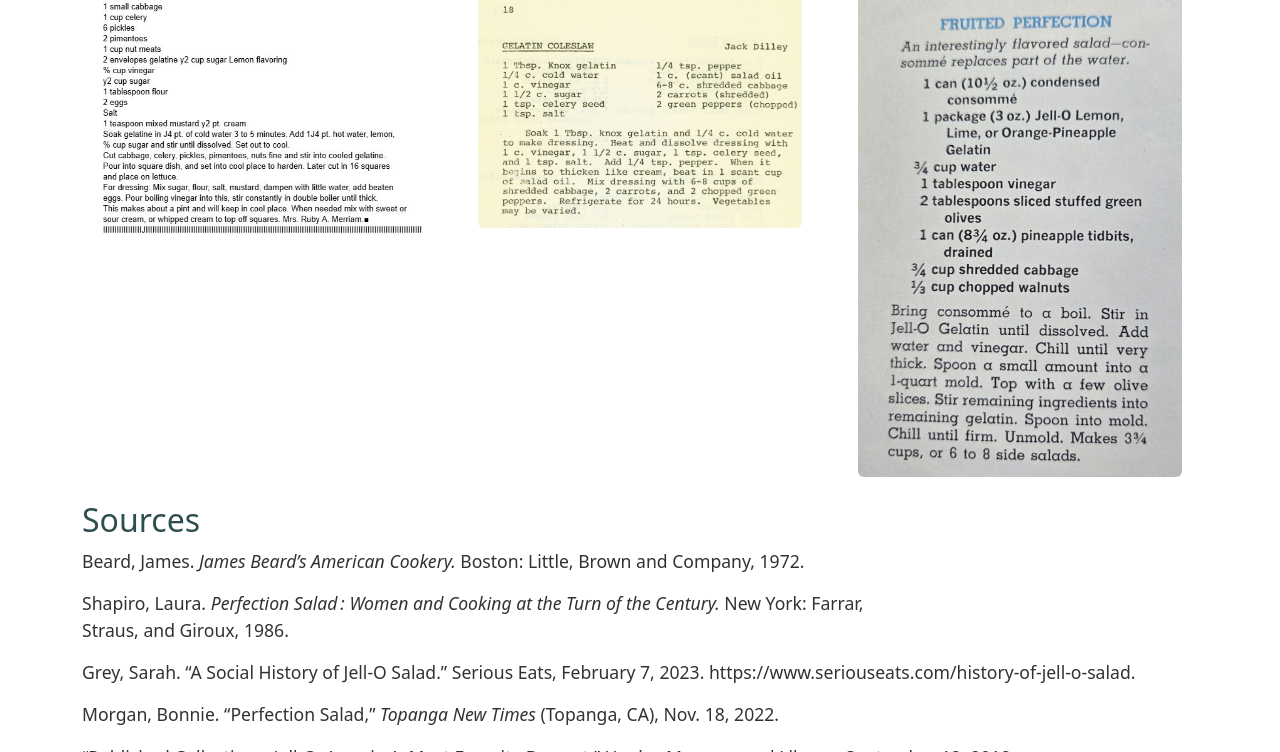
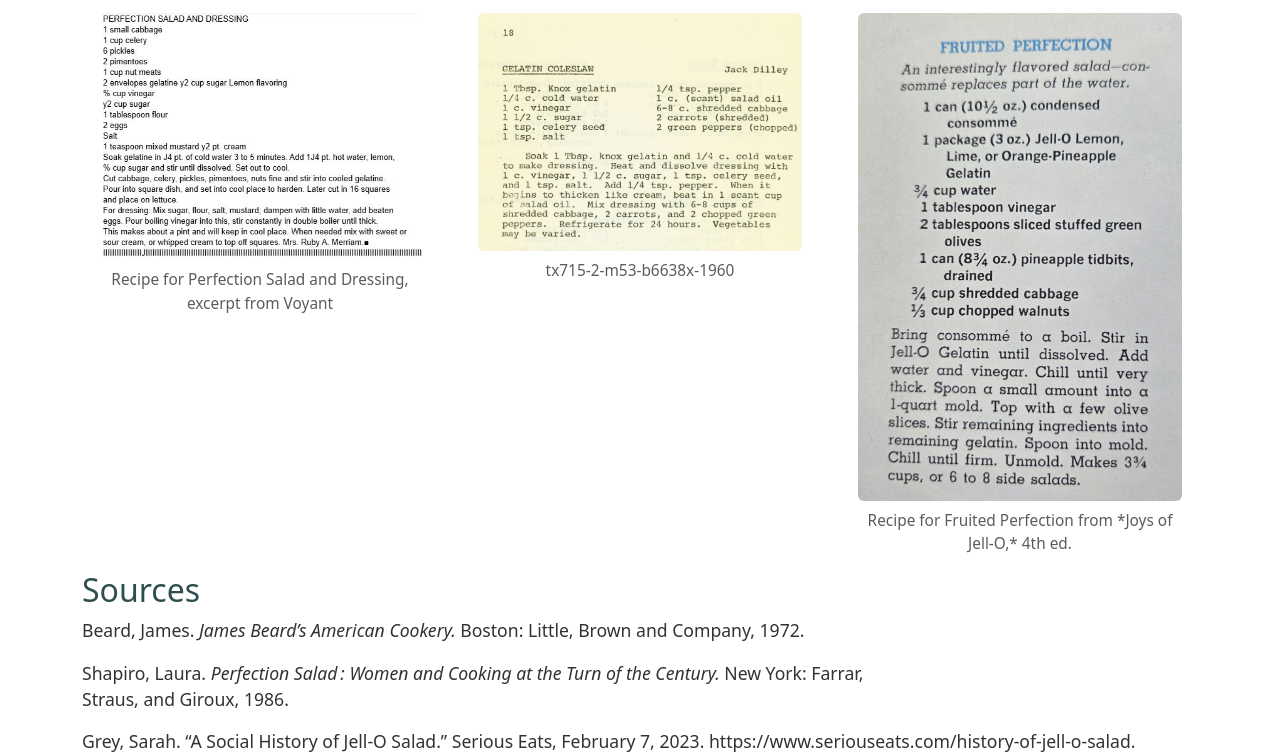
Before and after one commit to emanderson811/computers-reading-cookbooks, a Jekyll site: the page built from _posts/2025-04-02-in-pursuit-perfection-salad.md, in a window 1280 px wide and 900 px high, scrolled down 6661 px, cut to the strip 0-752 px from the top of the window. Built offline with Jekyll 4.4.1, drawn with Linux system fonts in a browser that asks for light colours; some of the changed text lies outside the part shown.

Commit message:
Update 2025-04-02-in-pursuit-perfection-salad.md

```diff
--- a/_posts/2025-04-02-in-pursuit-perfection-salad.md
+++ b/_posts/2025-04-02-in-pursuit-perfection-salad.md
@@ -39,7 +39,7 @@
 
 Searching for "Perfection Salad" is a good first step, but from looking at mass market cookbooks and community cookbooks it is clear that many recipes identical or very similar to the original Perfection Salad were published under a variety of names. For these recipes, I could not rely on a title search and instead needed to determine the best set of collocates (words occurring near one another within a set number of words) to target the most likely matches. Cabbage and gelatin or Jell-O are a highly unique combination and appear to be the defining ingredients for this dish, so I decided to search for all instances where cabbage and gelatin (or the alternative spelling “gelatine” or Jell-O) appear within close proximity. The format of recipes in community cookbooks varies. Some have neat ingredient lists at the top, some have partial ingredient lists followed by new ingredients mentioned in the instructions, and some are entirely narrative instructions with ingredients mentioned throughout. This variability makes finding collocates a little tricky. For example, the two recipes below show widely different distances between the word "cabbage" and either "gelatin," "gelatine," or "jello." The first example has 16 words between gelatin and cabbage and the second example has 26 words between Jello and cabbage.
 
-{% include image.html objectid="/assets/post-images/make-ahead-slaw.JPG;/assets/post-images/first100-voyant-perfection-salad-30words.JPG" %}
+{% include image.html objectid="/assets/post-images/make-ahead-slaw.JPG;/assets/post-images/first100-voyant-perfection-salad-30words.JPG" caption="tx715-m53-m5422x-1976;Recipe for Perfection Salad, excerpt from Voyant" %}
 
 The distance on either side between your target word (cabbage) and your collocates (gelatin, gelatine, and jello) is called your "context window." In this case, the ability to adjust and search a large context window is important. Voyant Tools allows you to adjust your context window and can identify collocates across your corpus, but you cannot drill down to the individual document, and while the tools are intended to be interoperable, they often don’t behave has expected or intended when switching between them. Additionally, Voyant cannot search for specific collocates, it can only display a full list of collocates that you then have to scroll through to find the ones you're interested in. In this case, Voyant Tools is helpful for a first look at our collocates, but we need to look for a different tool to get more detailed and accurate results.
 
@@ -65,7 +65,7 @@
 
 Other variations of the original recipe include adding or subtracting vegetable and fruit ingredients and adding mayonnaise or similar ingredients to make the salad creamy.
 
-{% include image.html objectid="/assets/post-images/first100-voyant-perfection-salad-dressing.JPG;/assets/post-images/tx715-2-m53-b6638x-1960i013-gelatin-coleslaw.JPG;/assets/post-images/fruited-perfection.jpg" %}
+{% include image.html objectid="/assets/post-images/first100-voyant-perfection-salad-dressing.JPG;/assets/post-images/tx715-2-m53-b6638x-1960i013-gelatin-coleslaw.JPG;/assets/post-images/fruited-perfection.jpg" caption="Recipe for Perfection Salad and Dressing, excerpt from Voyant;tx715-2-m53-b6638x-1960;Recipe for Fruited Perfection from *Joys of Jell-O,* 4th ed." %}
 
 ## Sources
 
```
